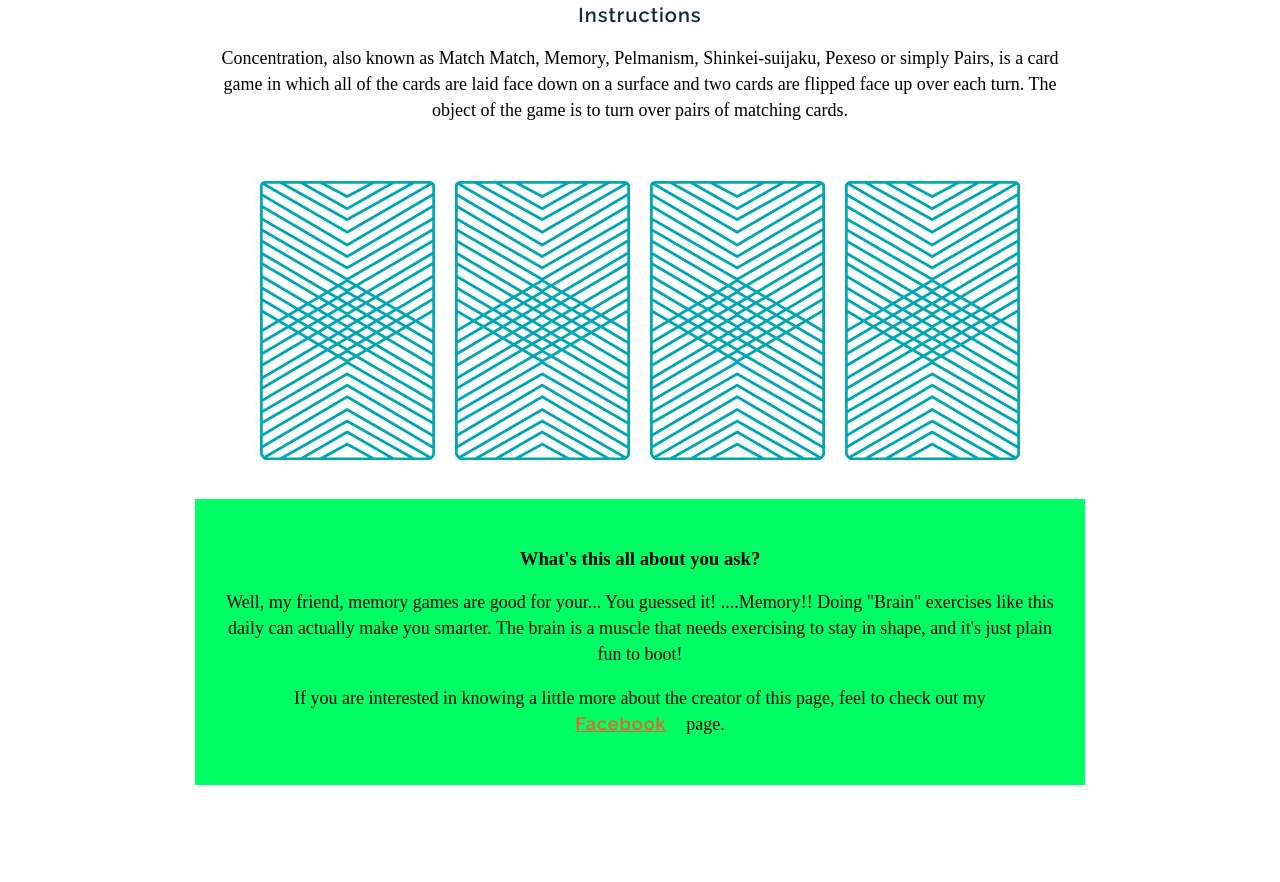
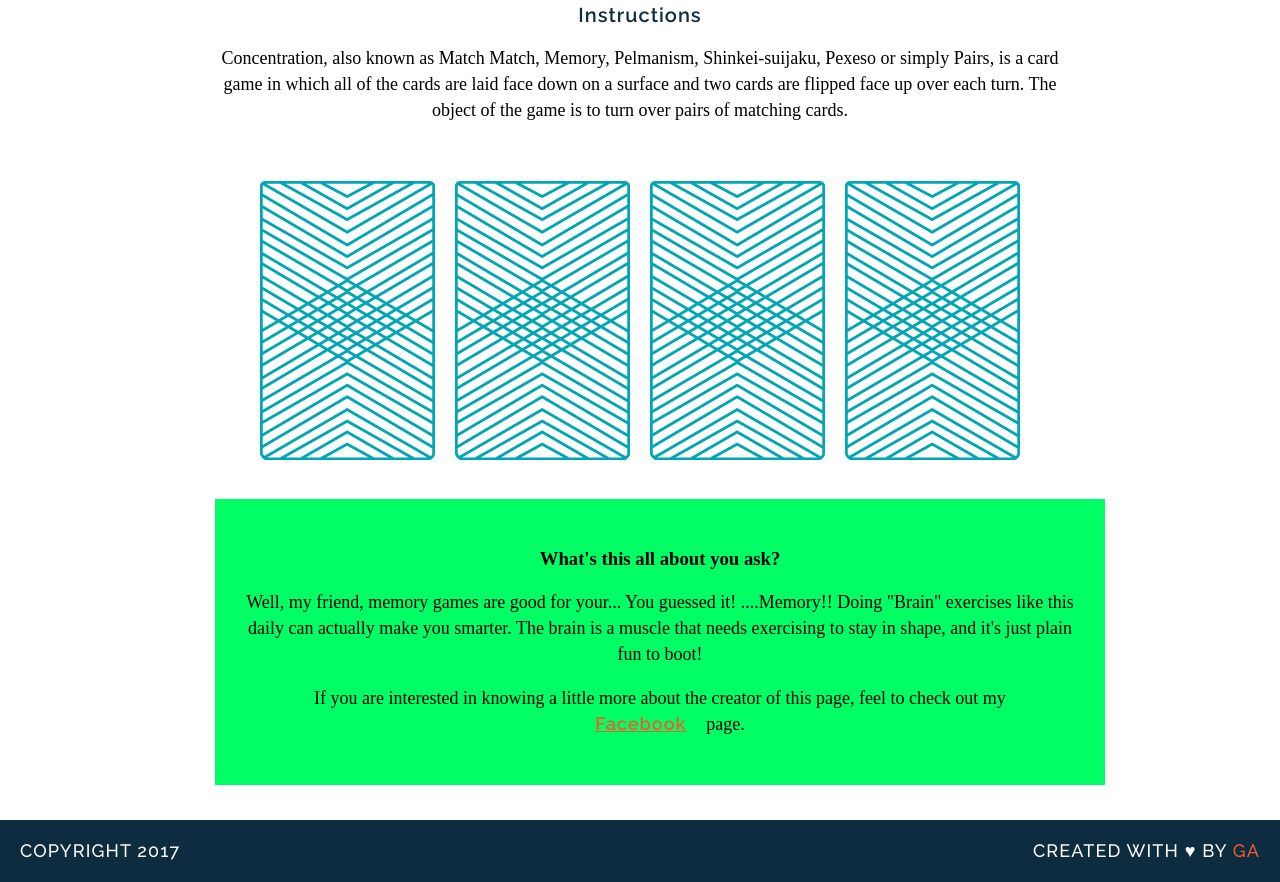
Before and after one commit to dscherer21/fundamentals, a plain HTML site: page memory_game/index.html in a window 1280 px wide. Shown: the part 307-1189 px from the top of the page. Before the commit the page ends 1127 px from the top, so only its background shows below. Drawn offline with Linux system fonts and the light colour scheme; a web font is replaced by a local one.

Commit message:
added footer and hover functions

```diff
--- a/memory_game/index.html
+++ b/memory_game/index.html
@@ -14,6 +14,7 @@
 <p><a href="#">Instructions</a> <a href="#">Game</a></p>
 </nav>
 <main>
+<section class="game">
 <h2>Instructions</h2>
 <p>Concentration, also known as Match Match, Memory, Pelmanism, Shinkei-suijaku, Pexeso or simply Pairs, is a card game in which all of the cards are laid face down on a surface and two cards are flipped face up over each turn. The object of the game is to turn over pairs of matching cards.</p>
 <div>
@@ -22,11 +23,16 @@
     <img src="images/back.png" alt="King of Diamonds">
     <img src="images/back.png" alt="King of Hearts">
   </div>
-  </main>
-  <footer>
+  </section>
+  <section class="explain">
 <h3>What's this all about you ask?</h3>
 <p> Well, my friend, memory games are good for your... You guessed it! ....Memory!! Doing "Brain" exercises like this daily can actually make you smarter. The brain is a muscle that needs exercising to stay in shape, and it's just plain fun to boot!</p>
 <p>If  you are interested in knowing a little more about the creator of this page, feel to check out my <a href="https://www.facebook.com/david.scherer.77">Facebook</a>page.</p>
+</section>
+</main>
+<footer class="clearfix">
+	<p class="copyright">Copyright 2017</p>
+	<p class="message">Created with &hearts; by <span class="name">GA</span></p>
 </footer>
 
 </body>
--- a/memory_game/style.css
+++ b/memory_game/style.css
@@ -52,9 +52,45 @@ img {
 	margin: 40px 8px 0 8px;
 
 }
-footer {
+.explain {
 	padding: 30px 20px;
 width: 850px;
 margin: 35px auto;
 background-color: rgba(0,255,100,1);
 }
+footer {
+	text-transform: uppercase;
+	padding: 0 20px;
+	background-color: #0d2c40;
+	color: white;
+	font-size: 14px;
+	letter-spacing: .08em;
+	font-weight: 500;
+
+}
+.copyright {
+	font-family: Raleway, sans-serif;
+	float: left;
+
+}
+.message {
+font-family: Raleway, sans-serif;
+float: right;
+}
+.clearfix:after {
+  visibility: hidden;
+  display: block;
+  content: " ";
+  clear: both;
+  height: 0;
+  font-size: 0;
+}
+.name {
+	color: #f15b31;
+	weight: 700;
+
+}
+a:hover {
+	border-bottom: 2px solid transparent;
+	background-color: white;
+}
```
